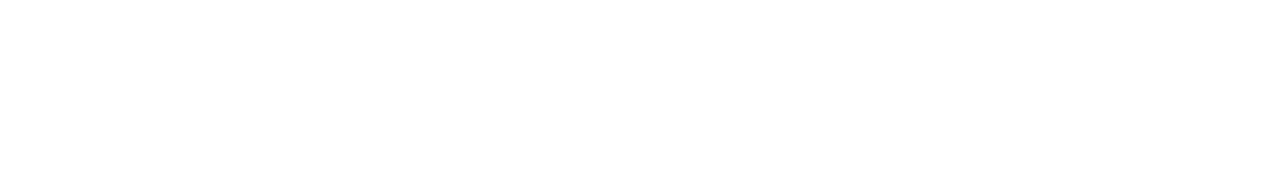
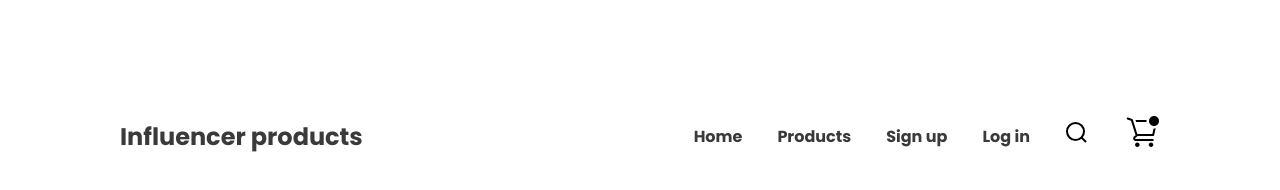
Before and after one commit to Sifat-Ikram/influencer-gear, a plain HTML site: page index.html in a window 1280 px wide. Drawn offline with Linux system fonts and the light colour scheme.

Commit message:
nav added

```diff
--- a/index.html
+++ b/index.html
@@ -7,7 +7,27 @@
     <link rel="stylesheet" href="styles/style.css">
 </head>
 <body>
-    <header></header>
+    <header>
+        <nav>
+            <h3>Influencer products</h3>
+            <ul>
+                <li class="nav-bar"><a href="">Home</a></li>
+                <li class="nav-bar"><a href="">Products</a></li>
+                <li class="nav-bar"><a href="">Sign up</a></li>
+                <li class="nav-bar"><a href="">Log in</a></li>
+                <li class="nav-bar"><a href=""><svg xmlns="http://www.w3.org/2000/svg" width="24" height="24" viewBox="0 0 24 24" fill="none">
+                    <path d="M21 21L16.514 16.506L21 21ZM19 10.5C19 12.7543 18.1045 14.9163 16.5104 16.5104C14.9163 18.1045 12.7543 19 10.5 19C8.24566 19 6.08365 18.1045 4.48959 16.5104C2.89553 14.9163 2 12.7543 2 10.5C2 8.24566 2.89553 6.08365 4.48959 4.48959C6.08365 2.89553 8.24566 2 10.5 2C12.7543 2 14.9163 2.89553 16.5104 4.48959C18.1045 6.08365 19 8.24566 19 10.5V10.5Z" stroke="black" stroke-width="2" stroke-linecap="round"/>
+                  </svg></a></li>
+                <li class="nav-bar"><a href=""><svg xmlns="http://www.w3.org/2000/svg" width="36" height="36" viewBox="0 0 36 36" fill="none">
+                    <path d="M13.3301 32C14.5727 32 15.5801 30.9926 15.5801 29.75C15.5801 28.5074 14.5727 27.5 13.3301 27.5C12.0874 27.5 11.0801 28.5074 11.0801 29.75C11.0801 30.9926 12.0874 32 13.3301 32Z" fill="black"/>
+                    <path d="M27 32C28.2426 32 29.25 30.9926 29.25 29.75C29.25 28.5074 28.2426 27.5 27 27.5C25.7574 27.5 24.75 28.5074 24.75 29.75C24.75 30.9926 25.7574 32 27 32Z" fill="black"/>
+                    <path d="M22.5702 7C22.5247 6.66859 22.5013 6.33452 22.5002 6C22.5013 5.66548 22.5247 5.33141 22.5702 5H11.4902L12.1402 7H22.5702Z" fill="black"/>
+                    <path d="M30 13.5H29.58L28.33 19H13.33L8.75999 4.52999C8.71056 4.37645 8.62472 4.23714 8.50979 4.12396C8.39487 4.01077 8.25427 3.92707 8.09999 3.87999L3.99999 2.61999C3.87392 2.58125 3.74145 2.56772 3.61016 2.58017C3.47886 2.59262 3.3513 2.63082 3.23476 2.69257C2.9994 2.81728 2.82323 3.03038 2.74499 3.28499C2.66675 3.53959 2.69286 3.81486 2.81757 4.05021C2.94228 4.28557 3.15538 4.46175 3.40999 4.53999L6.99999 5.63999L11.59 20.14L9.94999 21.48L9.81999 21.61C9.41432 22.0775 9.18439 22.6718 9.16979 23.2906C9.15518 23.9094 9.35683 24.5139 9.73999 25C10.0125 25.3314 10.3589 25.5945 10.7513 25.7682C11.1438 25.9418 11.5714 26.0212 12 26H28.69C28.9552 26 29.2096 25.8946 29.3971 25.7071C29.5846 25.5196 29.69 25.2652 29.69 25C29.69 24.7348 29.5846 24.4804 29.3971 24.2929C29.2096 24.1053 28.9552 24 28.69 24H11.84C11.7248 23.9961 11.6126 23.9625 11.5142 23.9025C11.4159 23.8426 11.3346 23.7583 11.2783 23.6577C11.222 23.5572 11.1926 23.4439 11.1929 23.3286C11.1932 23.2134 11.2232 23.1002 11.28 23L13.69 21H29.13C29.3611 21.0056 29.5871 20.931 29.7695 20.7888C29.9518 20.6466 30.0792 20.4456 30.13 20.22L31.7 13.31C31.1424 13.4379 30.572 13.5016 30 13.5Z" fill="black"/>
+                    <path d="M30 11C32.7614 11 35 8.76142 35 6C35 3.23858 32.7614 1 30 1C27.2386 1 25 3.23858 25 6C25 8.76142 27.2386 11 30 11Z" fill="black"/>
+                    </svg></a></li>
+            </ul>
+        </nav>
+    </header>
     <main></main>
     <footer></footer>
 </body>
--- a/styles/style.css
+++ b/styles/style.css
@@ -1,6 +1,37 @@
 @import url('https://fonts.googleapis.com/css2?family=Poppins:wght@400;500;600;700;800&display=swap');
-body{
+
+body {
     margin: 0px 0px;
     padding: 0px 0px;
     font-family: 'Poppins', sans-serif;
 }
+
+header {
+    margin: 95px 120px;
+}
+nav {
+    display: flex;
+    justify-content: space-between;
+}
+nav>h3 {
+    color: #3A3A3A;
+    font-size: 24px;
+    font-weight: 700;
+}
+nav > ul {
+    display: flex;
+    justify-content: space-evenly;
+    gap: 35px;
+    align-items: center;
+}
+nav li {
+    list-style: none;
+
+    font-size: 16px;
+    font-style: normal;
+    font-weight: 700;
+}
+nav a{
+    text-decoration: none;
+    color: #3A3A3A;
+}
```
